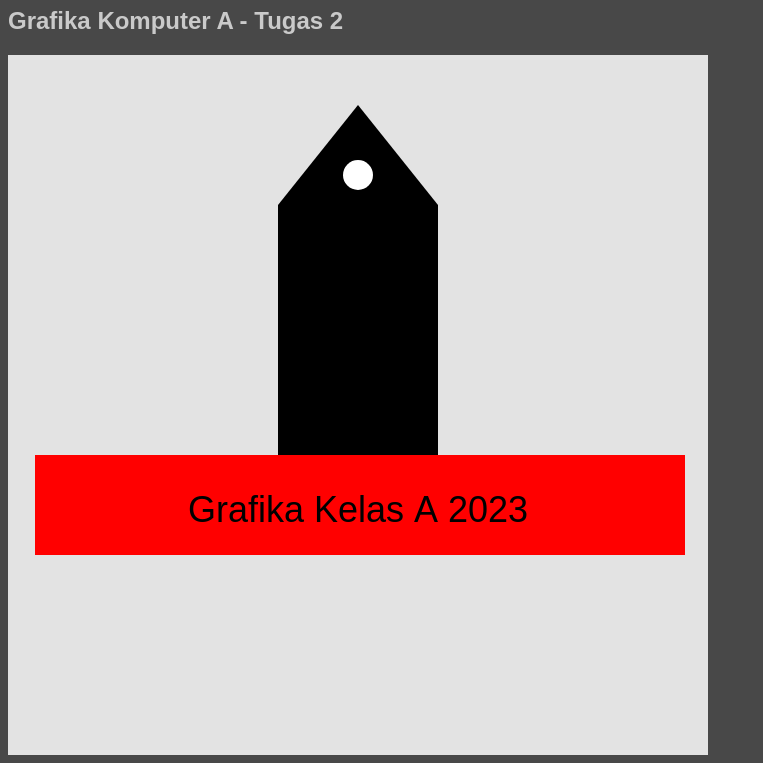
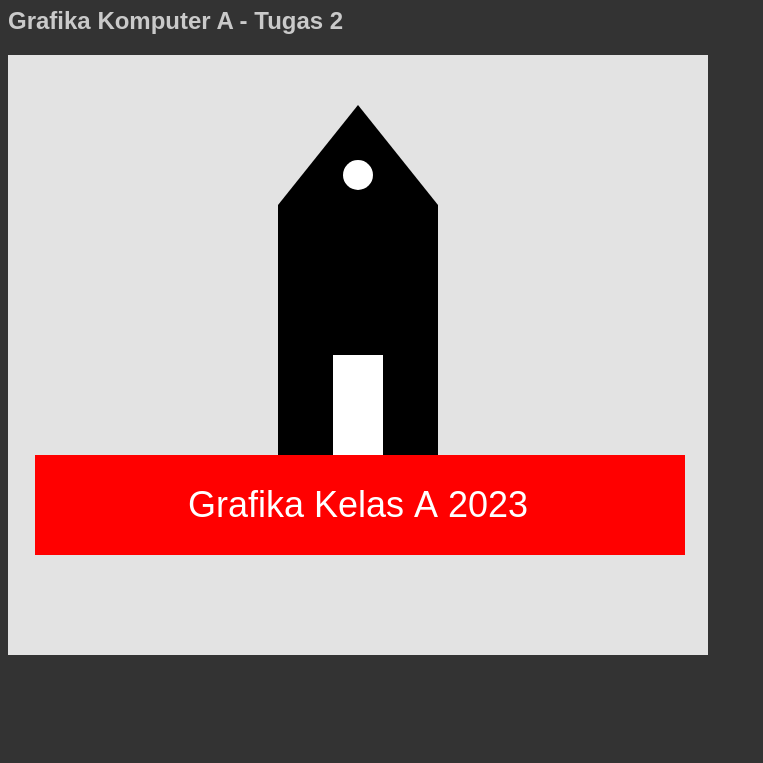
Before and after one commit to tlithaee/grafkom_t2, a plain HTML site: page index.html in a window 1280 px wide. Shown: the part 73-836 px from the top of the page, without its empty margins (0-763 px from the left). After the commit the page ends 800 px from the top, so only its background shows below. Drawn offline with Linux system fonts and the light colour scheme.

Commit message:
modified:   index.html 	modified:   index.html

```diff
--- a/index.html
+++ b/index.html
@@ -6,16 +6,17 @@
     <title>Tugas 2 Grafkom</title>
     <style>
         body {
-            background-color: #484848;
+            background-color: #333333;
         }
         canvas {
             background-color: rgb(227, 227, 227);
             display: block;
         }
-        #canvasholder {
+        /* #canvasholder {
             border:2px solid rgb(202, 202, 202);
-            float: left; /* This makes the border exactly fit the canvas. */
-        }
+            float: left;
+        } */
+
         h1,h2{
             font-family: sans-serif;
             color: rgb(202, 202, 202);
@@ -30,11 +31,11 @@
     <h2>
         Grafika Komputer A - Tugas 2
     </h2>
-    <canvas id="canvas" width="700" height="700"></canvas>
 
+    <canvas id="canvas" width="700" height="600">
         <script>
 
-        let g;   // A 2D graphics context for drawing on the canvas.
+            let g;
 
             //***************** Functions for drawing the three basic shapes *****************
 
@@ -55,10 +56,6 @@
                 g.lineTo(0,-50);
                 g.closePath();
                 g.fill();
-        }
-
-        function square1() {
-            g.fillRect(0,0,100,650);
             }
 
             //********************************************************************************
@@ -88,49 +85,27 @@
                  g.restore();
 
                  g.save();
+                 g.translate(325,300);
+                 g.fillStyle = "white";
+                 g.fillRect(0,0,50,100);
+                 g.restore();
+
+                 g.save();
                  g.translate(677,400);
                  g.rotate(Math.PI/2);
                  g.fillStyle = "red";
-             square1();
+                 g.fillRect(0,0,100,650);
                  g.restore();
 
-             // draws a red X, consisting of two transformed squares, centered at (0,0)
-             // and then moved to the lower right quadrant
-
-             /* g.save();
-             g.fillStyle = "red";
-             g.translate(450,450);
-
-             g.save();
-             g.rotate(Math.PI/4);
-             g.scale(2, 0.5);
-             square();
-             g.restore();
-
-             g.save();
-             g.rotate(-Math.PI/4);
-             g.scale(2,0.5);
-             square();
-             g.restore();
-
-             g.restore(); */
-
                  g.font = "36px sans-serif";
-             g.fillStyle = "black";
+                 g.fillStyle = "white";
                  g.textAlign = "center";
-             g.fillText("Grafika Kelas A 2023", canvas.width/2, canvas.height/1.5);
+                 g.fillText("Grafika Kelas A 2023", canvas.width/2, canvas.height/1.3);
 
                  //-------------------------------------------------------------------------
 
-         } // end of draw()
+             }
 
-
-        /**
-         * The init() funciton is called after the page has been
-         * loaded.  It initializes the canvas and graphics variables,
-         * and it calls draw() to draw on the canvas.  If an error
-         * occurs, a message is displayed in place of the canvas.
-         */
             function init() {
                 try {
                     let canvas = document.getElementById("canvas");
@@ -145,8 +120,7 @@
             }
 
             window.onload = init; // arranges for function init to be called when page is loaded
-
         </script>
-
+    </canvas>
 </body>
 </html>
```
Lines whose indentation alone changed are shown as unchanged.
